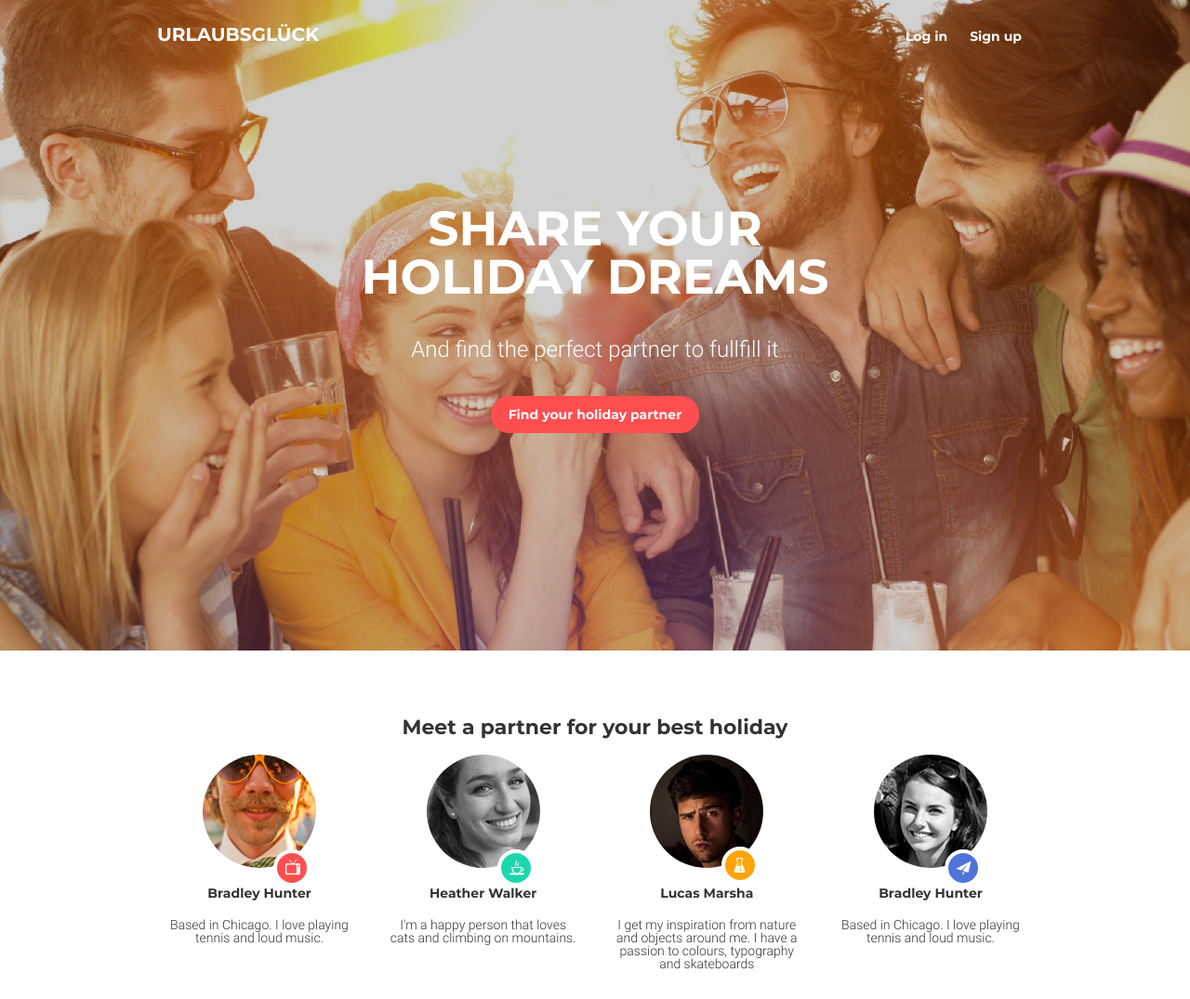
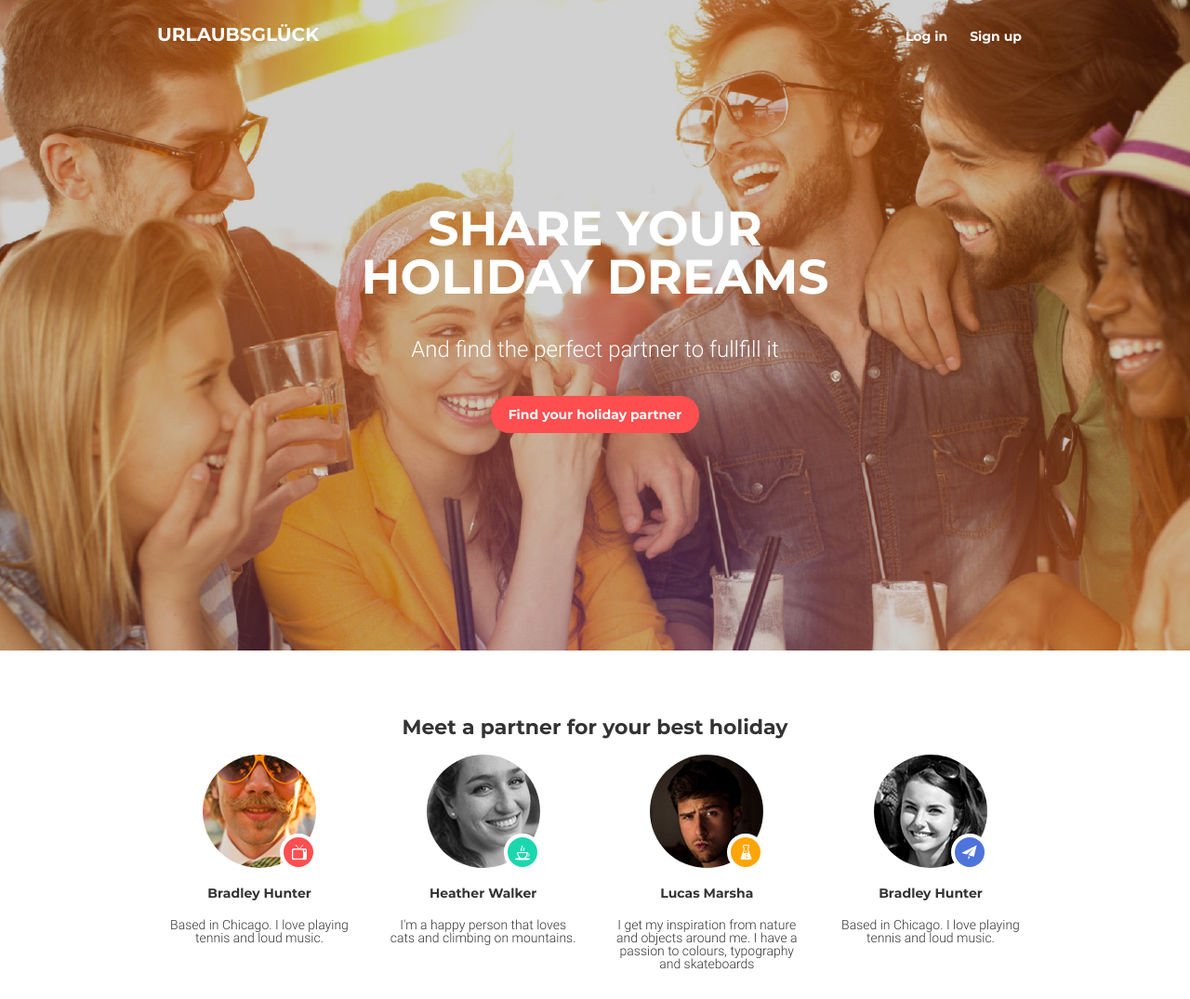
Before and after one commit to Whisker1927/HW, a plain HTML site: page module-08/index.html in a window 1280 px wide. Shown: the top 1075 px of the page at 93% size. Drawn offline with Linux system fonts and the light colour scheme.

Commit message:
fixed icon position

```diff
--- a/module-08/css/media.css
+++ b/module-08/css/media.css
@@ -45,8 +45,14 @@
   .partner-3 {
     order: -2;
   }
-  .icon {
-    bottom: 40%;
+  .icon-1::after,
+  .icon-3::after {
+    left: 59%;
+  }
+  .icon-2::after,
+  .icon-4::after {
+    bottom: 46%;
+    left: 59%;
   }
 }
 @media screen and (min-width: 768px) and (max-width: 1439px) {
@@ -65,11 +71,18 @@
   .partner-item {
     width: 220px;
   }
-  .front__page{
-      width: 510px;
-      margin: 0 auto;
+  .front__page {
+    width: 510px;
+    margin: 0 auto;
   }
   .partner-item:not(:nth-child(n + 5)) {
     margin-bottom: 28px;
   }
+  .icon-1::after,
+  .icon-2::after,
+  .icon-3::after,
+  .icon-4::after {
+      bottom: 46%;
+      left: 60%;
+  }
 }
--- a/module-08/css/style.css
+++ b/module-08/css/style.css
@@ -171,7 +171,7 @@ img {
   width: 40px;
   height: 40px;
   position: absolute;
-  bottom: 39%;
+  bottom: 40%;
   left: 57%;
 }
 .icon-2::after {
@@ -186,7 +186,7 @@ img {
   width: 40px;
   height: 40px;
   position: absolute;
-  bottom: 40%;
+  bottom: 42%;
   left: 57%;
 }
 .icon-3::after {
@@ -201,7 +201,7 @@ img {
   width: 40px;
   height: 40px;
   position: absolute;
-  bottom: 39%;
+  bottom: 40%;
   left: 57%;
 }
 .icon-4::after {
@@ -216,6 +216,6 @@ img {
   width: 40px;
   height: 40px;
   position: absolute;
-  bottom: 39%;
+  bottom: 40%;
   left: 57%;
 }
```
